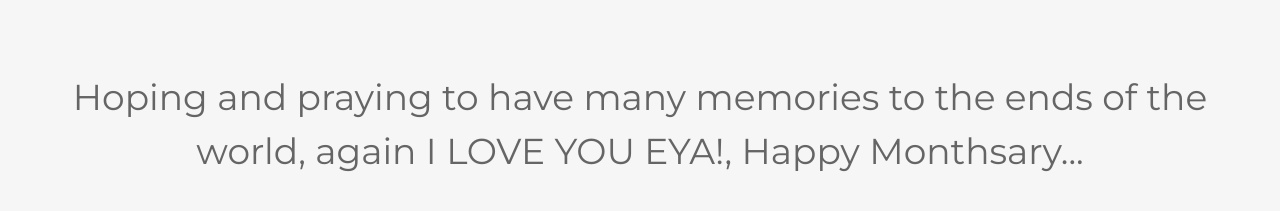
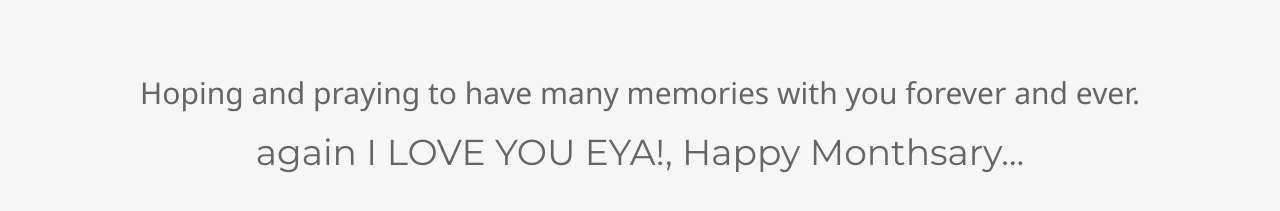
Before and after one commit to NicholasKun/kianmaya, a plain HTML site: page index.html in a window 1280 px wide. Shown: the part 3605-3816 px from the top of the page. Drawn offline with nearby package versions, Linux system fonts and the light colour scheme.

Commit message:
Update index.html

```diff
--- a/index.html
+++ b/index.html
@@ -69,7 +69,8 @@ img {margin-bottom: -7px}
 
 <!-- Footer -->
 <footer class="w3-container w3-padding-64 w3-light-grey w3-center w3-opacity w3-xlarge" style="margin-top:128px">
-    <h1>Hoping and praying to have many memories to the ends of the world, again I LOVE YOU EYA!, Happy Monthsary...</h1>
+    <h2>Hoping and praying to have many memories with you forever and ever.</h2>
+    <h1>again I LOVE YOU EYA!, Happy Monthsary...</h1>
 </footer>
 
 <script>
```
